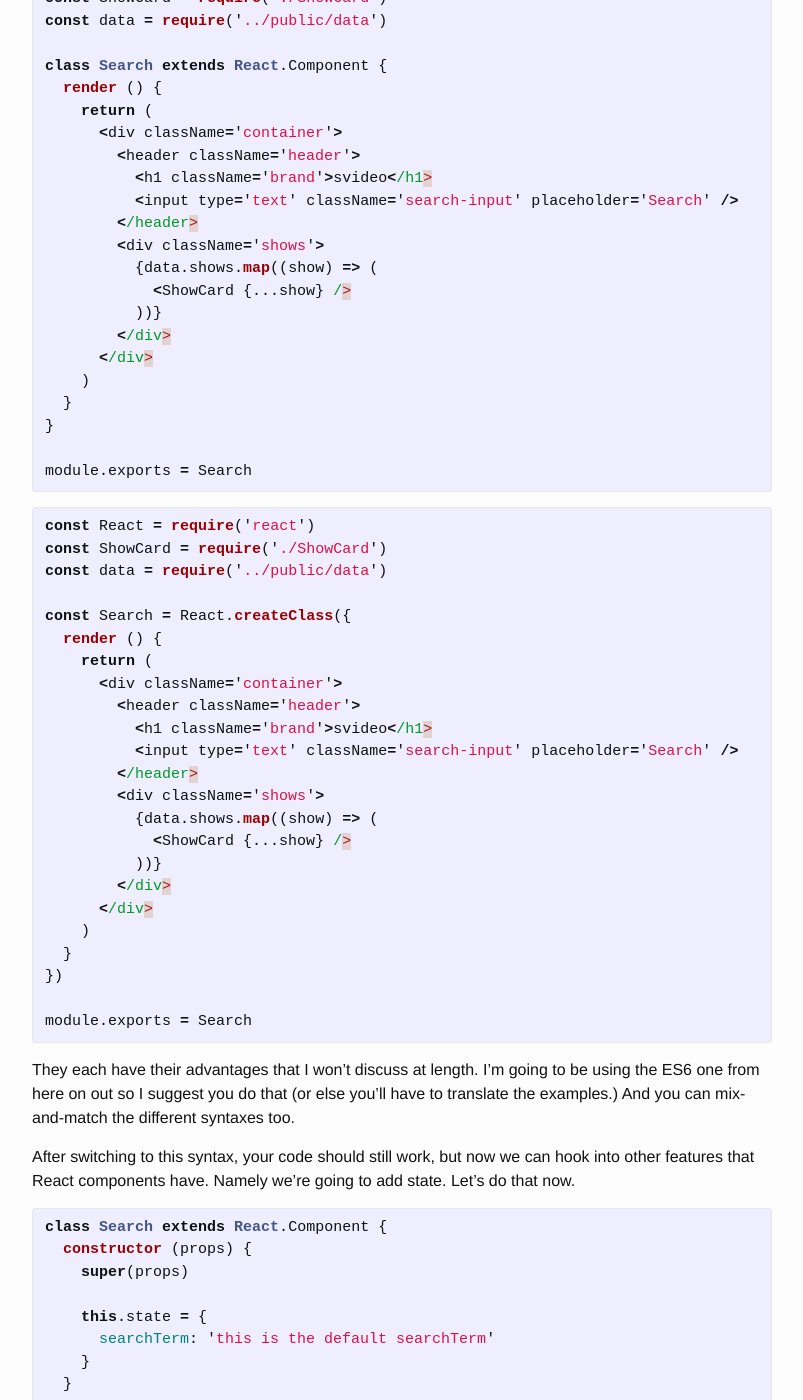
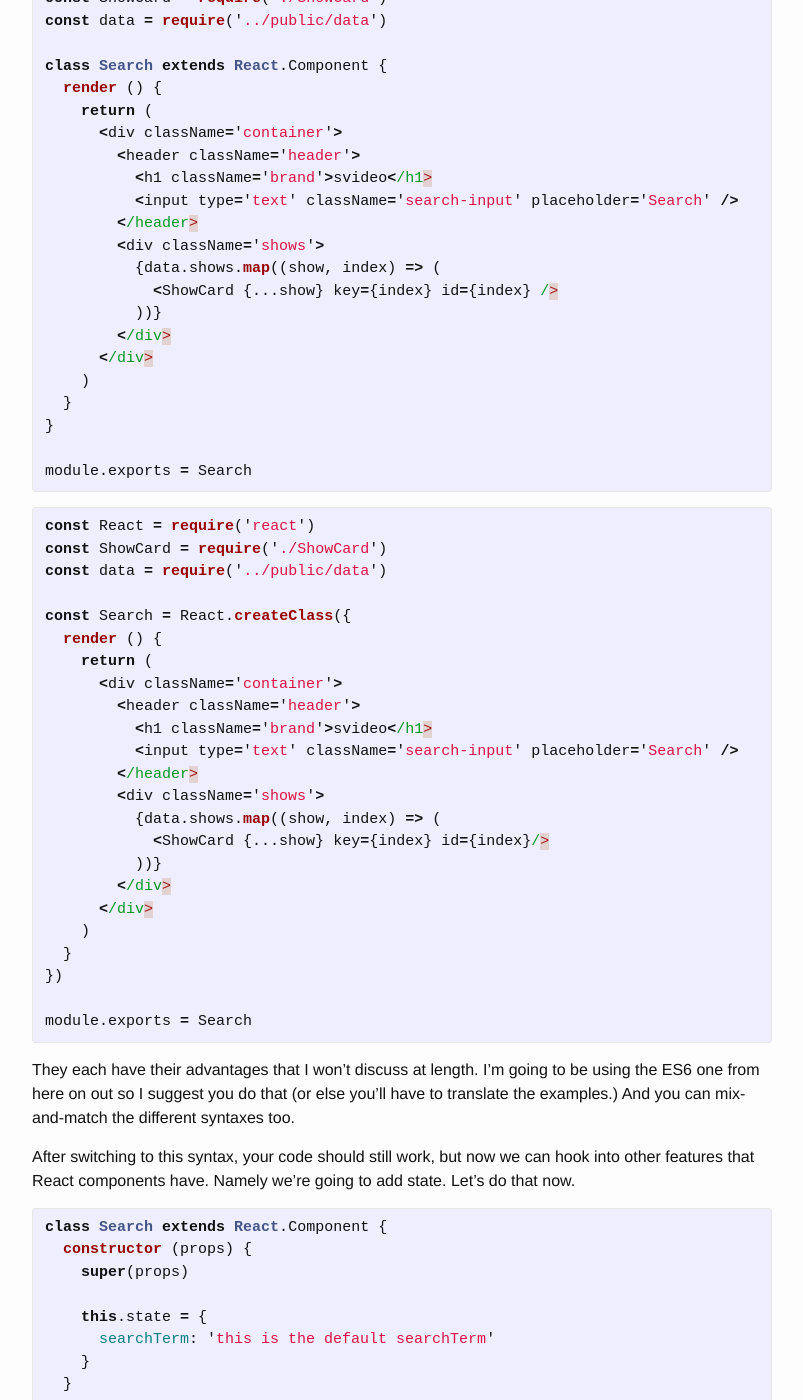
Before and after one commit to btholt/complete-intro-to-react, a Jekyll site: the page built from index.html, in a window 1280 px wide and 1400 px high, scrolled down 22814 px. Shown: the whole window, without its empty margins (238-1041 px from the left). Built offline with Jekyll 4.4.1, drawn with Linux system fonts in a browser that asks for light colours; some of the changed text lies outside the part shown.

Commit message:
Updating to not remove key and id from map function

```diff
--- a/_posts/2016-01-10-react-state.markdown
+++ b/_posts/2016-01-10-react-state.markdown
@@ -37,8 +37,8 @@ class Search extends React.Component {
           <input type='text' className='search-input' placeholder='Search' />
         </header>
         <div className='shows'>
-          {data.shows.map((show) => (
-            <ShowCard {...show} />
+          {data.shows.map((show, index) => (
+            <ShowCard {...show} key={index} id={index} />
           ))}
         </div>
       </div>
@@ -63,8 +63,8 @@ const Search = React.createClass({
           <input type='text' className='search-input' placeholder='Search' />
         </header>
         <div className='shows'>
-          {data.shows.map((show) => (
-            <ShowCard {...show} />
+          {data.shows.map((show, index) => (
+            <ShowCard {...show} key={index} id={index}/>
           ))}
         </div>
       </div>
@@ -96,8 +96,8 @@ class Search extends React.Component {
           <input type='text' className='search-input' placeholder='Search' />
         </header>
         <div className='shows'>
-          {data.shows.map((show) => (
-            <ShowCard {...show} />
+          {data.shows.map((show, index) => (
+            <ShowCard {...show} key={index} id={index}/>
           ))}
         </div>
       </div>
@@ -138,8 +138,8 @@ class Search extends React.Component {
           <input type='text' className='search-input' placeholder='Search' value={this.state.searchTerm} onChange={this.handleSearchTermChange} />
         </header>
         <div className='shows'>
-          {data.shows.map((show) => (
-            <ShowCard {...show} />
+          {data.shows.map((show, index) => (
+            <ShowCard {...show} key={index} id={index}/>
           ))}
         </div>
       </div>
@@ -158,8 +158,8 @@ Let's make the search actually _do_ something now. Since now we have our state b
 <div className='shows'>
   {data.shows
     .filter((show) => `${show.title} ${show.description}`.toUpperCase().indexOf(this.state.searchTerm.toUpperCase()) >= 0)
-    .map((show) => (
-      <ShowCard {...show} />
+    .map((show, index) => (
+      <ShowCard {...show} key={index} id={index} />
   ))}
 </div>
 {% endhighlight %}
```
